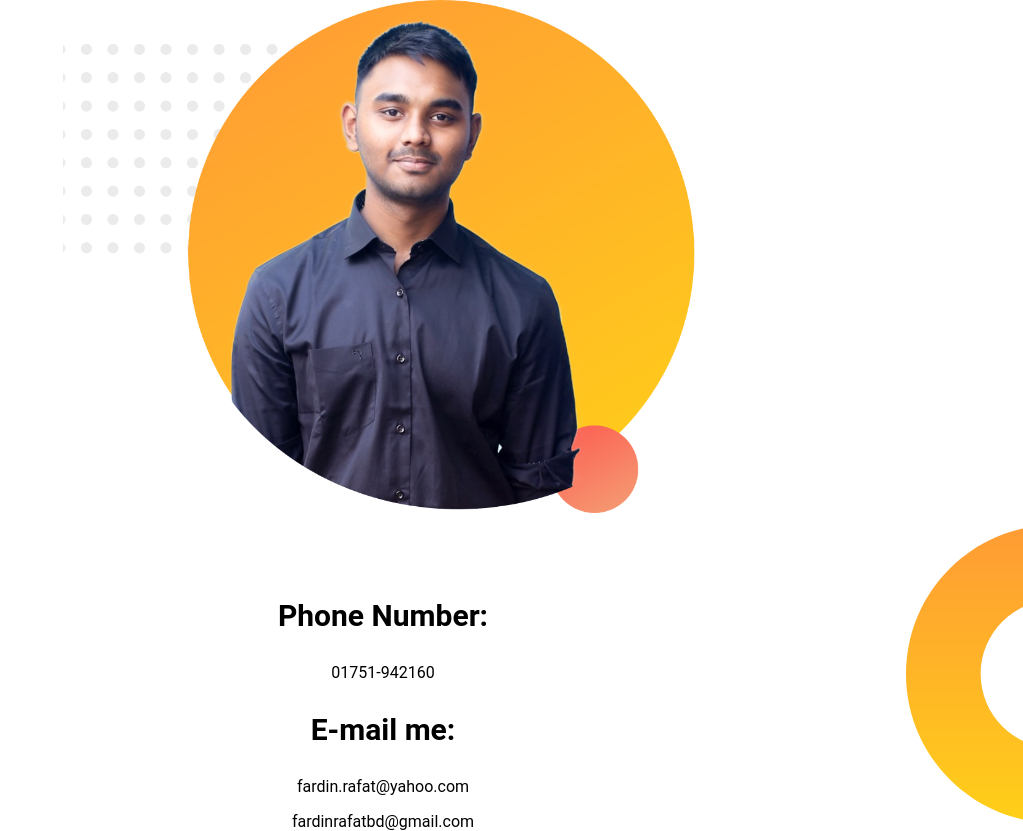
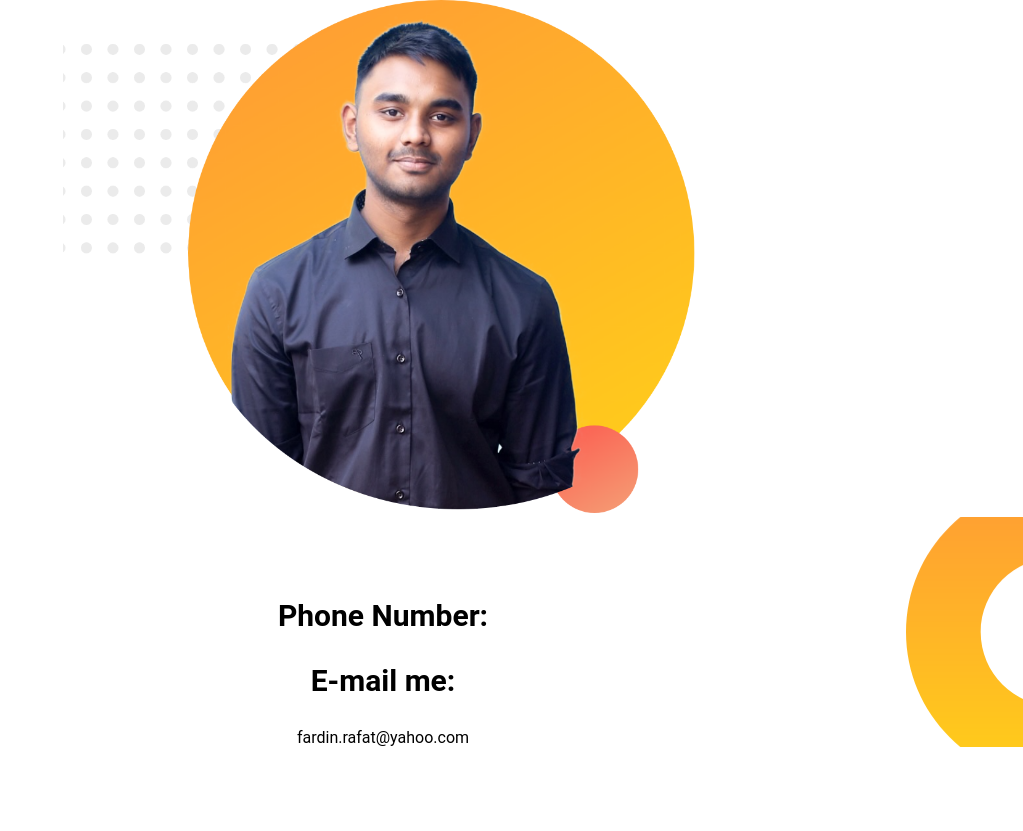
Before and after one commit to fardinrafatbd/important-contacts, a plain HTML site: page index.html in a window 1280 px wide. Shown: the whole page, without its empty margins (257-1280 px from the left). After the commit the page ends 800 px from the top, so only its background shows below. Drawn offline with Linux system fonts and the light colour scheme.

Commit message:
Update index.html

```diff
--- a/index.html
+++ b/index.html
@@ -12,10 +12,9 @@
         <img src="images/profile2.png" alt="">
 <div class="right-side-banner">
     <h3>Phone Number:</h3>
-    <p>01751-942160</p>
     <h3>E-mail me:</h3>
     <p>fardin.rafat@yahoo.com</p>
-    <p>fardinrafatbd@gmail.com</p>
+
 </div>
     </section>
 
```
